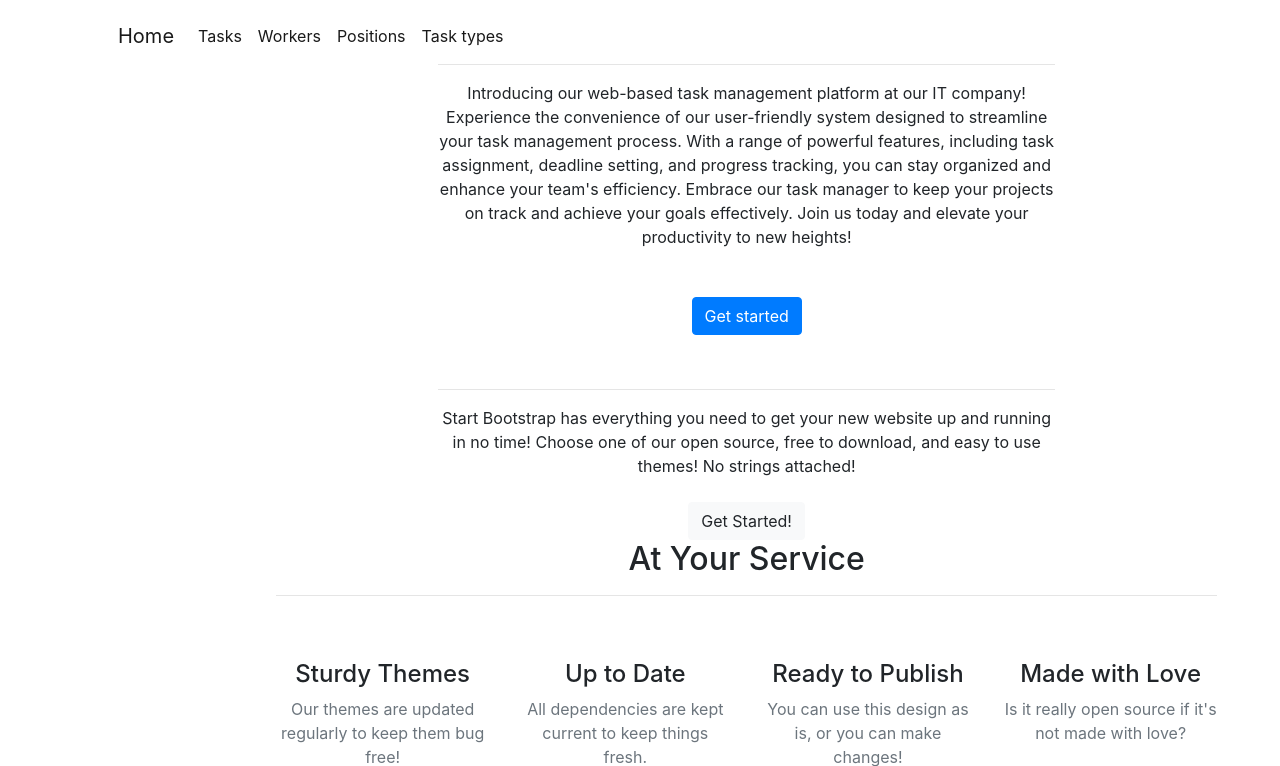
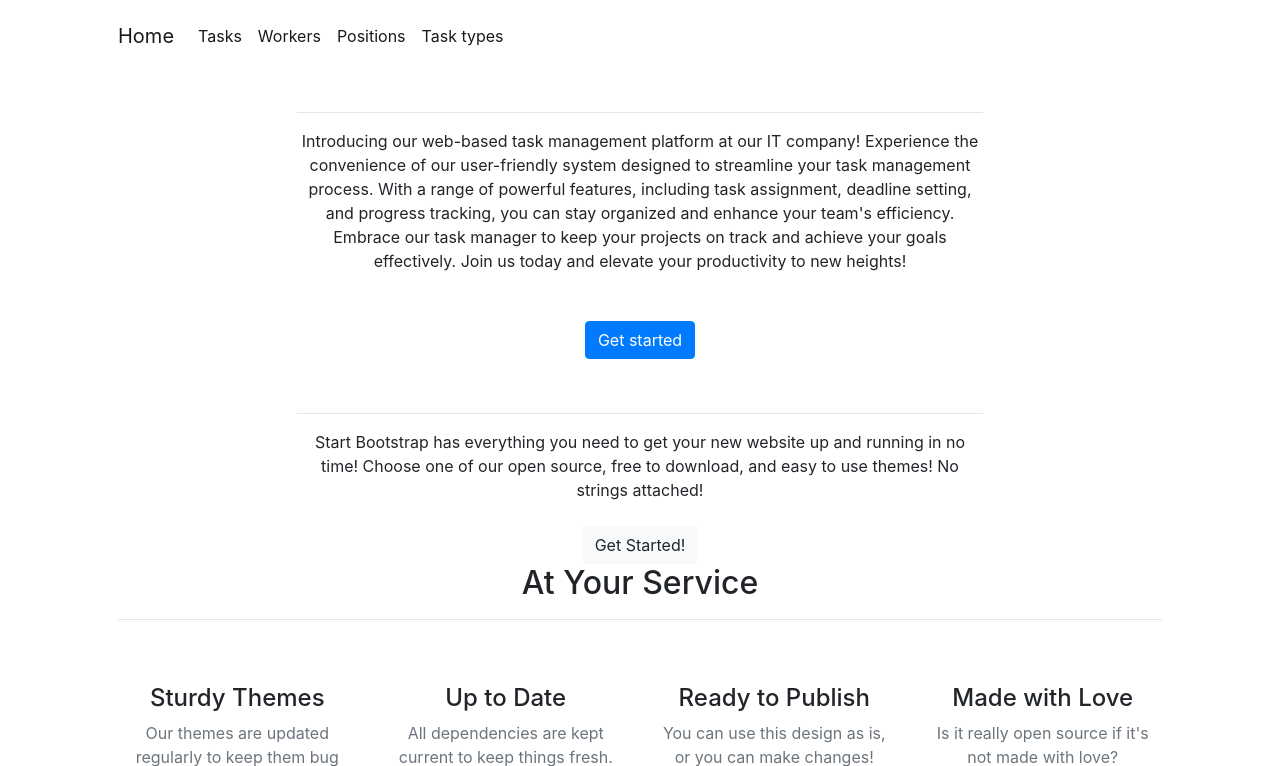
Before and after one commit to vlamuha/task-manager, a Django app: page / in a window 1280 px wide. Shown: the top 766 px of the page. Run offline with Django 4.2, Linux system fonts and the light colour scheme; data that the repository does not hold is empty; some libraries are stand-ins or nearby versions.

Commit message:
Updated base.html

```diff
--- a/templates/base.html
+++ b/templates/base.html
@@ -1,31 +1,32 @@
 <!DOCTYPE html>
 <html lang="en">
-
 <head>
-      {% block title %}<title>Team task manager</title>{% endblock %}
+  {% block title %}<title>SurfTask</title>{% endblock %}
   <meta charset="utf-8">
+  <meta name="viewport" content="width=device-width, initial-scale=1">
   <link rel="stylesheet"
           href="https://cdn.jsdelivr.net/npm/bootstrap@4.5.3/dist/css/bootstrap.min.css"
           integrity="sha384-TX8t27EcRE3e/ihU7zmQxVncDAy5uIKz4rEkgIXeMed4M0jlfIDPvg6uqKI2xXr2"
           crossorigin="anonymous">
   {% load static %}
   <link rel="stylesheet" href="{% static 'css/styles.css' %}">
+  <link rel="i">
+  {% block navbar %}
+    {% include "includes/navbar.html" %}
+  {% endblock %}
 </head>
+<body>
+  {% block content %}
 
-<body>
-<div class="container-fluid">
-    <div class="row">
-      <div class="col-sm-2">
-        {% block sidebar %}
-          {% include "includes/navbar.html" %}
-        {% endblock %}
-      </div>
-      <div class="col-sm-10 ">
-        {% block content %}
+  {% endblock %}
+  {% block pagination %}
+    {% include "includes/pagination.html" %}
+  {% endblock %}
+</body>
+<br>
+<br>
+<br>
 
-        {% endblock %}
-    </div>
 
-</body>
 
 </html>
```
